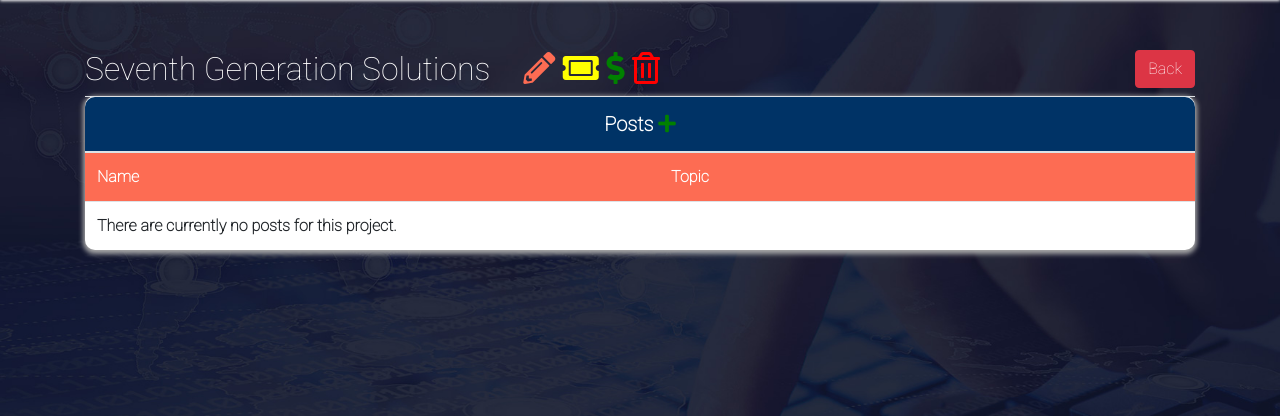
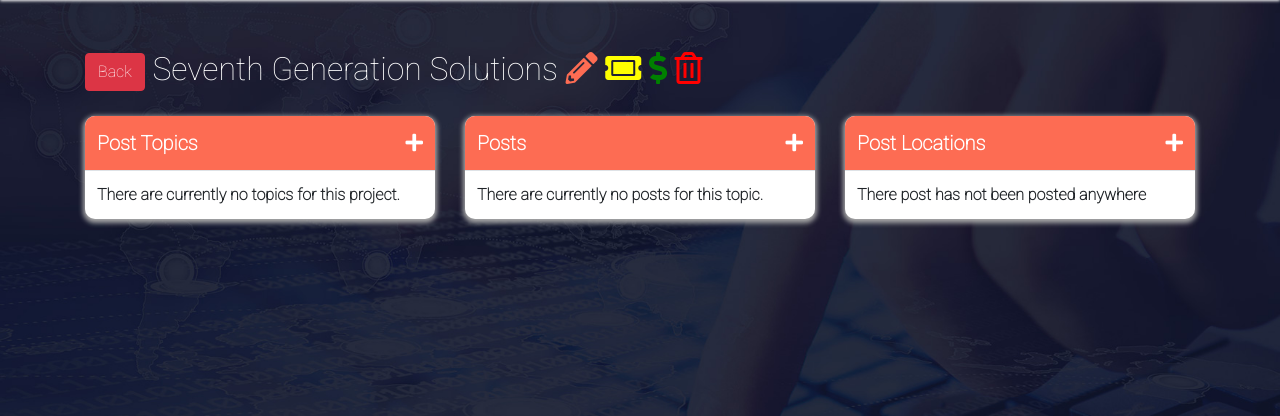
Before and after one commit to BobbyRobillard/marketing-management, a Django app: a page that uses administration/templates/administration/project_detail.html in a window 1280 px wide. Shown: the part 86-502 px from the top of the page. Run offline with Django 3.2, Linux system fonts and the light colour scheme; the visitor is signed in with stand-in values (Sample User, id 1); data comes from the database, SQL or seed files in the repository; data that the repository does not hold is empty; parts of the project's set-up code (start-up, migrations or seed data) failed here and were passed over; some libraries are stand-ins or nearby versions.

Commit message:
Project details updates

```diff
--- a/administration/models.py
+++ b/administration/models.py
@@ -1,6 +1,6 @@
 from django.db import models
 
-from posting.models import Post
+from posting.models import Post, Topic
 
 from woocommerce import API
 
@@ -27,6 +27,9 @@ class Project(models.Model):
     def connect(self):
         return StoreAuthentication.objects.get(project=self).connect()
 
+    def get_topics(self):
+        return Topic.objects.filter(project=self)
+
 class StoreAuthentication(models.Model):
     project = models.OneToOneField(Project, on_delete=models.CASCADE)
     url = models.URLField()
--- a/administration/templates/administration/project_detail.html
+++ b/administration/templates/administration/project_detail.html
@@ -3,7 +3,7 @@
 {% block custom_css %}
 <style type="text/css">
 thead {
-  background-color: var(--secondary-color);
+  background-color: var(--primary-color);
 }
 
 .sub-heading {
@@ -15,50 +15,123 @@ thead {
 h2 > i:first-child {
   margin-left: 25px;
 }
+
+h2 {
+  margin-bottom: 25px;
+}
+
+.fa-plus {
+  float: right;
+  color: white;
+  margin-top: 5px;
+}
+
+td:hover {
+  background-color: #ddd;
+}
 </style>
 {% endblock custom_css %}
 
 {% block content %}
 <div class="container">
   <h2>
+    <button class="btn btn-danger">Back</button>
     {{ project }}
     <i class="fas fa-pencil-alt" data-toggle="tooltip" title="Edit Project"></i>
     <i class="fas fa-ticket-alt" data-toggle="tooltip" title="Add coupon"></i>
     <i href="{% url 'administration:financial_summary' pk=project.pk %}" class="fas fa-dollar-sign" data-toggle="tooltip" title="Financial Summary"></i>
     <i class="far fa-trash-alt" data-toggle="tooltip" title="Delete Project"></i>
-    <button class="btn btn-danger" style="float:right;">Back</button>
   </h2>
+  <div class="row">
+    <div class="col">
       <table class="table">
           <thead>
             <tr>
-          <th class="center" colspan="2">
+              <th>
+                Post Topics
+                <i id='add-post' class="fas fa-plus"></i>
+              </th>
+            </tr>
+          </thead>
+          <tbody>
+            {% for topic in project.get_topics %}
+            <tr>
+              <td href="" class="topic">
+                {{ topic }}
+                <text style="float:right;">{{ topic.get_num_posts }}</text>
+              </td>
+            </tr>
+            {% empty %}
+            <tr>
+              <td>There are currently no topics for this project.</td>
+            </tr>
+            {% endfor %}
+          </tbody>
+      </table>
+    </div>
+    <div class="col">
+      <table class="table">
+          <thead>
+            <tr>
+              <th>
                 Posts
                 <i id='add-post' class="fas fa-plus"></i>
               </th>
             </tr>
           </thead>
           <tbody>
-        <tr class="sub-heading">
-          <td>Name</td>
-          <td>Topic</td>
-        </tr>
-        {% for post in project.get_posts %}
+            {% for post in topic.get_posts %}
             <tr>
-          <td><a href="{% url 'posting:update_post' pk=post.pk %}">{{ post }}</a></td>
-          <td>{{ post.topic }}</td>
+              <td>
+                {{ topic }}
+                <text style="float:right;">{{ topic.get_num_posts }}</text>
+              </td>
             </tr>
             {% empty %}
             <tr>
-          <td colspan="2">There are currently no posts for this project.</td>
+              <td>There are currently no posts for this topic.</td>
             </tr>
             {% endfor %}
           </tbody>
       </table>
     </div>
+    <div class="col">
+      <table class="table">
+          <thead>
+            <tr>
+              <th>
+                Post Locations
+                <i id='add-post' class="fas fa-plus"></i>
+              </th>
+            </tr>
+          </thead>
+          <tbody>
+            {% for location in post.get_locations %}
+            <tr>
+              <td>
+                {{ location }}
+                <text style="float:right;">{{ location.get_amount_earned }}</text>
+              </td>
+            </tr>
+            {% empty %}
+            <tr>
+              <td>There post has not been posted anywhere</td>
+            </tr>
+            {% endfor %}
+          </tbody>
+      </table>
+    </div>
+  </div>
+</div>
 {% endblock content %}
 
 {% block js %}
 <script>
+
+$('.topic').click(function() {
+  direct_to_href($(this));
+});
+
 $('.btn-danger').click(function() {
   window.location.href = "{% url 'administration:homepage' %}";
 });
--- a/administration/urls.py
+++ b/administration/urls.py
@@ -12,6 +12,7 @@ app_name = 'administration'
 urlpatterns = [
     	# General Page Views
 		url(r'^$', views.homepage_view, name='homepage'),
+		# url(r'^show_posts/(?P<pk>\d+)/$', views.show_posts, name='show_posts'),
 		url(r'^view-project/(?P<pk>\d+)/$', ViewProjectView.as_view(), name='view_project'),
 		url(r'^add-project$', AddProjectView.as_view(), name='add_project'),
 		url(r'^financial-summary/(?P<pk>\d+)/$', views.financial_summary_view, name='financial_summary'),
--- a/posting/models.py
+++ b/posting/models.py
@@ -8,6 +8,12 @@ class Topic(models.Model):
 
     def __str__(self):
         return self.name
+
+    def get_posts(self):
+        return Post.objects.filter(topic=self)
+
+    def get_num_posts(self):
+        return len(self.get_posts())
 
 class Post(models.Model):
     name = models.CharField(max_length=name_length)
--- a/website/static/website/css/style.css
+++ b/website/static/website/css/style.css
@@ -56,6 +56,10 @@ th:first-child {
 
 th:last-child {
   border-top-right-radius: 10px;
+}
+
+th, tr {
+  border: none !important;
 }
 /* ************ Font Awesome Customization  ******************* */
 .fa:hover, .far:hover, .fas:hover {
```
Lines whose indentation alone changed are shown as unchanged.
